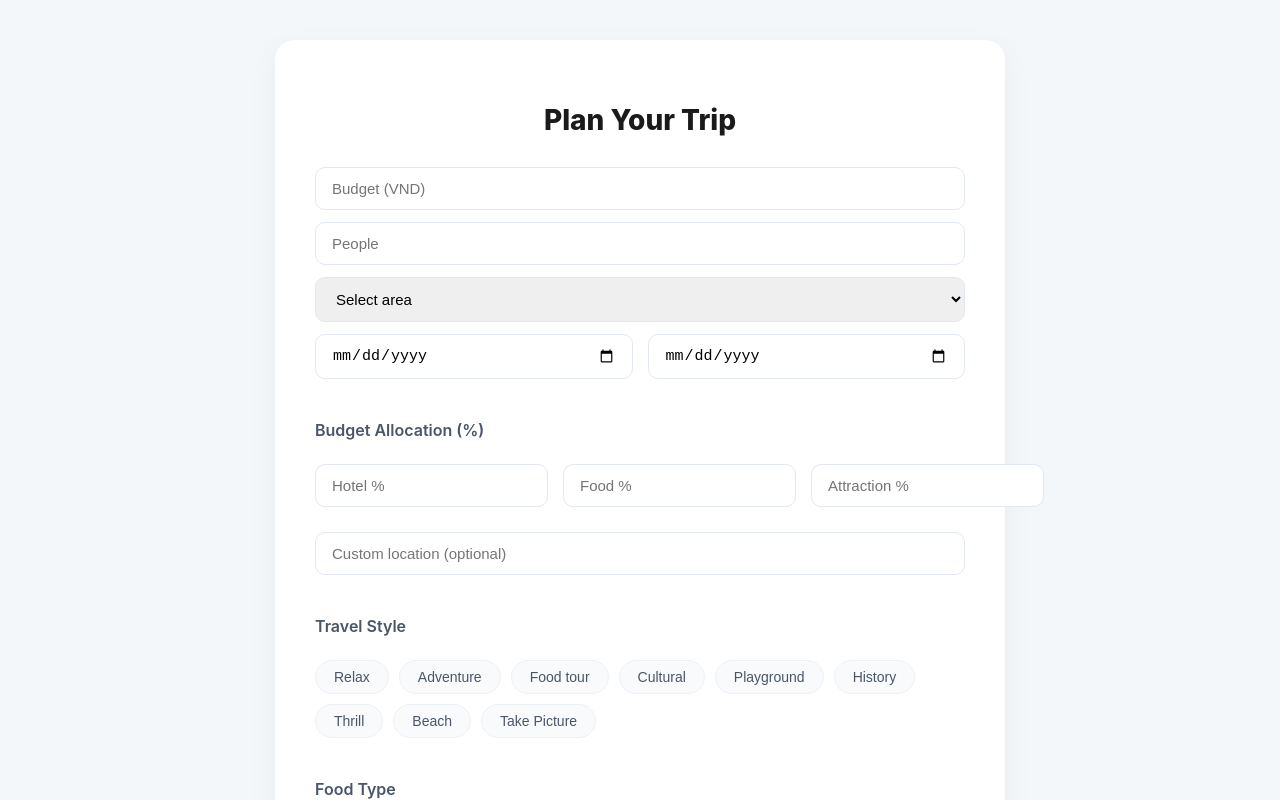
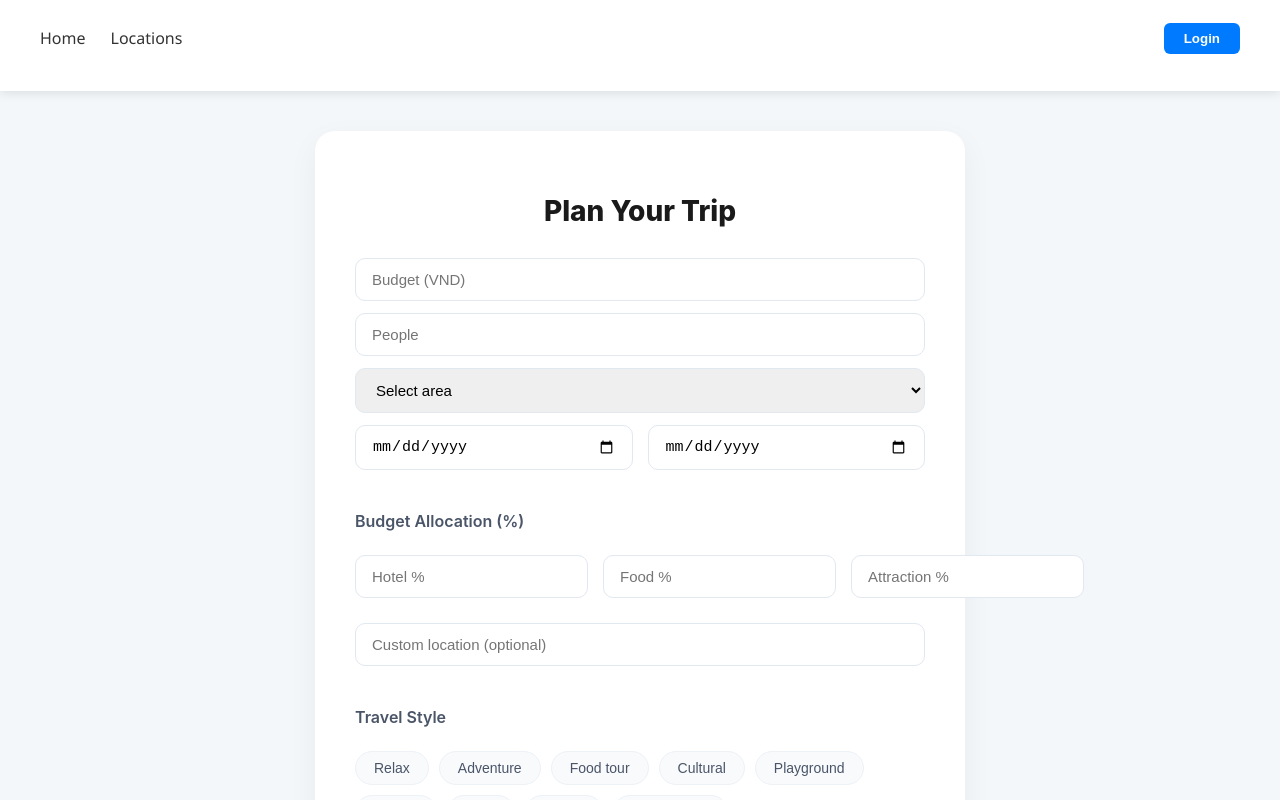
Before and after one commit to NguyenThuyTien24560033/Travel, a React (Vite) app in the folder travel-plan-kntv/: page /my-trip in a window 1280 px wide. Shown: the top 800 px of the page. Built offline with nearby package versions, Linux system fonts and the light colour scheme.

Commit message:
cập nhật header (6-5)

```diff
--- a/travel-plan-kntv/src/assets/Components/Home.css
+++ b/travel-plan-kntv/src/assets/Components/Home.css
@@ -1,3 +1,7 @@
+*{
+  box-sizing: border-box;
+}
+
 .hero-section {
   text-align: center;
   padding: 60px 20px;
--- a/travel-plan-kntv/src/assets/Components/Location.jsx
+++ b/travel-plan-kntv/src/assets/Components/Location.jsx
@@ -311,10 +311,13 @@ const HandleClick = async (id, type) => {
         </div>
     );
 };
+
+
     return (
-        <div className="location-container">
+    <>
         <Header />
 
+        <div className="location-container">
 
             <div className="search-section">
 
@@ -431,6 +434,7 @@ const HandleClick = async (id, type) => {
 
             </div>
         </div>
+    </>
     );
 }
 
--- a/travel-plan-kntv/src/assets/Components/MyTrip.jsx
+++ b/travel-plan-kntv/src/assets/Components/MyTrip.jsx
@@ -3,6 +3,8 @@ import { useNavigate } from "react-router-dom";
 import { toast } from "sonner";
 import { authorizedFetch } from '../../../api'
 import "./MyTrip.css";
+import Header from "./Header";
+
 
 /* =========================
    MODE
@@ -222,6 +224,9 @@ const MyTripInput = () => {
   ========================= */
 
   return (
+    <>
+    <Header />
+
     <div className="trip-container">
       <div className="trip-card">
         <h2 className="trip-title">Plan Your Trip</h2>
@@ -386,6 +391,7 @@ const MyTripInput = () => {
         </button>
       </div>
     </div>
+    </>
   );
 };
 
```
Lines whose indentation alone changed are shown as unchanged.
